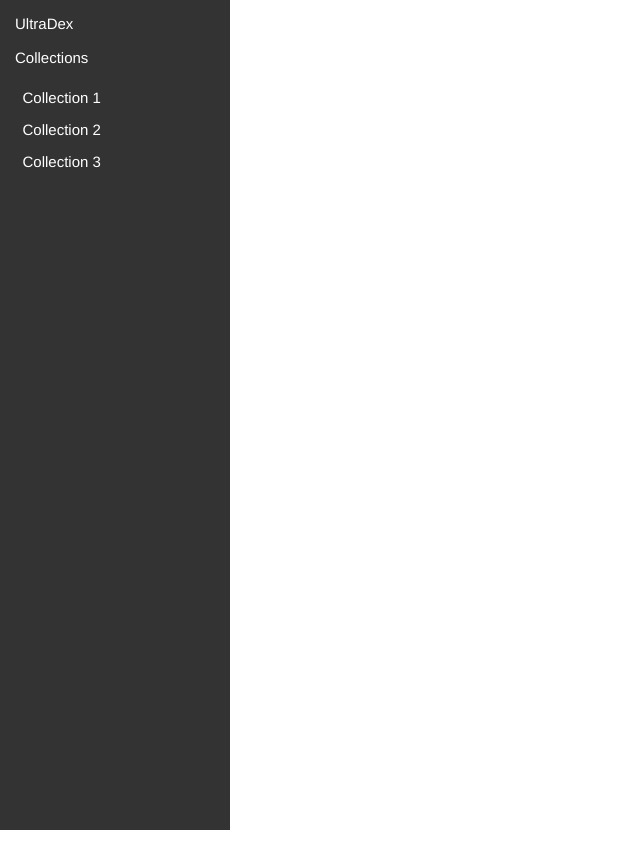
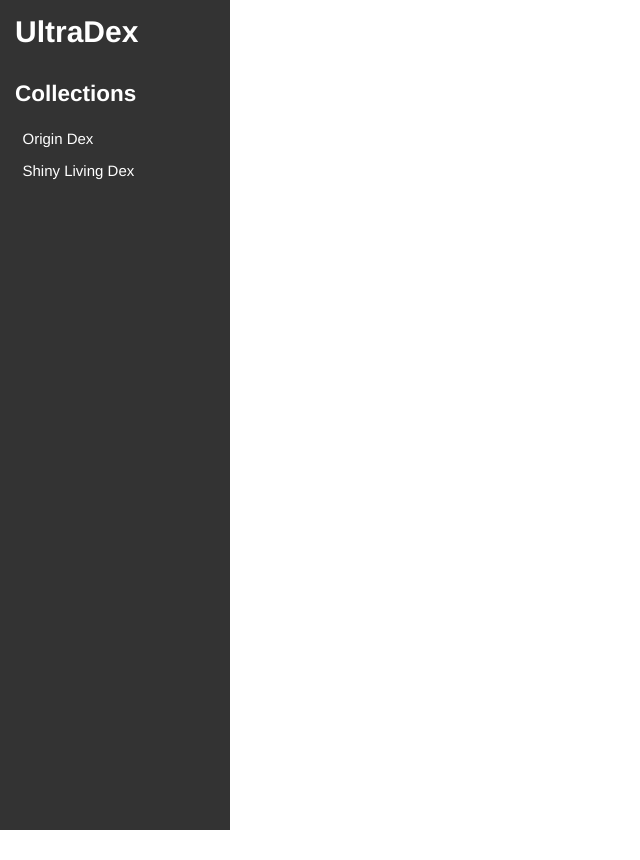
Before and after one commit to okwurt/theokwurtbox, a plain HTML site: page index.html in a window 1280 px wide. Shown: the whole page, without its empty margins (0-640 px from the left). Drawn offline with Linux system fonts and the light colour scheme.

Commit message:
Updated HTML/CSS

```diff
--- a/index.html
+++ b/index.html
@@ -13,9 +13,8 @@
      <br>
      <h2>Collections</h2>
      <ul class="collections">
-         <li class="collection">Collection 1</li>
-         <li class="collection">Collection 2</li>
-         <li class="collection">Collection 3</li>
+         <li class="collection">Origin Dex</li>
+         <li class="collection">Shiny Living Dex</li>
     </nav>
     <article class="content">
         <!-- Main content and modals here -->
--- a/style.css
+++ b/style.css
@@ -24,6 +24,17 @@
     /* ... other reset styles ... */
 }
 
+h1 {
+    font-size: 2rem;
+    font-weight: bold;
+    margin-bottom: 1rem;
+}
+
+h2 {
+    font-size: 1.5rem;
+    font-weight: bold;
+    margin-bottom: 1rem;
+}
 /* Set font size for responsive design */
 html {
     font-size: 15px;
```
